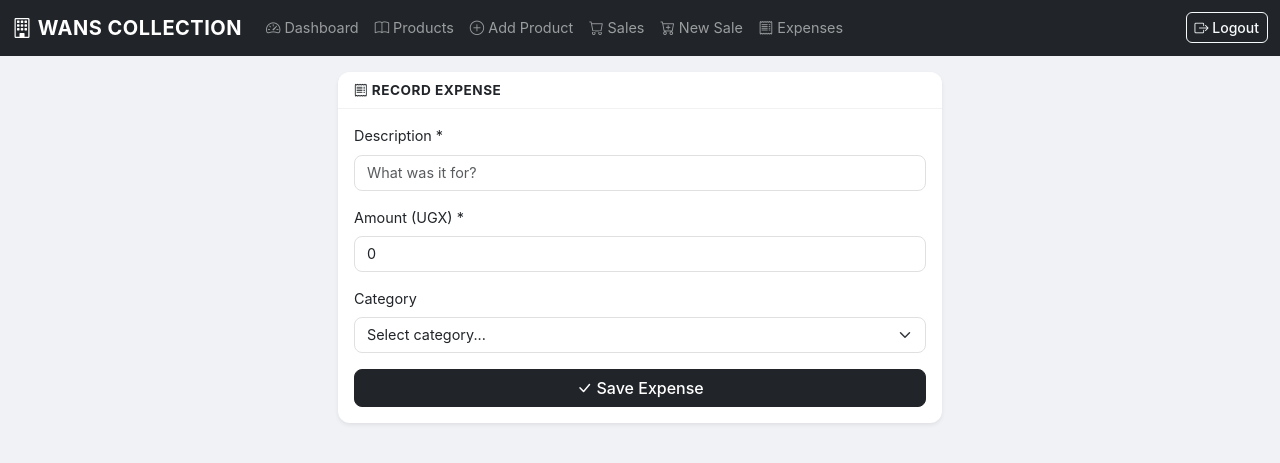
After one commit to rajabwans/wans-inventory, a Flask app: page /expenses/add in a window 1280 px wide. The commit adds this page. Shown: the top 463 px of the page. Run offline with Flask 3, Linux system fonts and the light colour scheme; the visitor is signed in with stand-in values (Sample User, id 1); some libraries are stand-ins or nearby versions.

Commit message:
Add Expenses module: new tab, CRUD routes, dashboard card, net profit calc

```diff
--- a/app.py
+++ b/app.py
@@ -65,6 +65,12 @@ SCHEMA_SQLITE = '''
         sale_date TIMESTAMP DEFAULT CURRENT_TIMESTAMP,
         FOREIGN KEY (product_id) REFERENCES products(id)
     );
+    CREATE TABLE IF NOT EXISTS expenses (
+        id INTEGER PRIMARY KEY AUTOINCREMENT,
+        description TEXT NOT NULL, amount REAL NOT NULL, category TEXT,
+        expense_date TIMESTAMP DEFAULT CURRENT_TIMESTAMP,
+        created_at TIMESTAMP DEFAULT CURRENT_TIMESTAMP
+    );
 '''
 
 SCHEMA_PG = '''
@@ -80,6 +86,12 @@ SCHEMA_PG = '''
         quantity_sold INTEGER NOT NULL, unit_price REAL NOT NULL,
         total_amount REAL NOT NULL, profit REAL NOT NULL, customer_name TEXT,
         sale_date TIMESTAMP DEFAULT CURRENT_TIMESTAMP
+    );
+    CREATE TABLE IF NOT EXISTS expenses (
+        id SERIAL PRIMARY KEY,
+        description TEXT NOT NULL, amount REAL NOT NULL, category TEXT,
+        expense_date TIMESTAMP DEFAULT CURRENT_TIMESTAMP,
+        created_at TIMESTAMP DEFAULT CURRENT_TIMESTAMP
     );
 '''
 
@@ -132,6 +144,7 @@ def dashboard():
     total_sales_amount = query(conn, 'SELECT COALESCE(SUM(total_amount),0) as t FROM sales').fetchone()['t']
     total_profit = query(conn, 'SELECT COALESCE(SUM(profit),0) as t FROM sales').fetchone()['t']
     total_possible_profit = query(conn, 'SELECT COALESCE(SUM((selling_price - buying_price) * quantity),0) as t FROM products').fetchone()['t']
+    total_expenses = query(conn, 'SELECT COALESCE(SUM(amount),0) as t FROM expenses').fetchone()['t']
     low_stock = query(conn, 'SELECT * FROM products WHERE quantity <= 5 ORDER BY quantity LIMIT 10').fetchall()
     recent_sales = query(conn, '''
         SELECT s.*, p.title FROM sales s
@@ -154,6 +167,7 @@ def dashboard():
     return render_template('dashboard.html', total_products=total_products, total_stock=total_stock,
                            total_invested=total_invested, total_sales_amount=total_sales_amount,
                            total_profit=total_profit, total_possible_profit=total_possible_profit,
+                           total_expenses=total_expenses,
                            low_stock=low_stock, recent_sales=recent_sales, recent_sales_count=recent_sales_count,
                            category_breakdown=category_breakdown, top_products=top_products)
 
@@ -286,6 +300,41 @@ def delete_sale(id):
     flash('Sale deleted', 'success')
     return redirect(url_for('sales'))
 
+@app.route('/expenses')
+@login_required
+def expenses():
+    conn = get_db()
+    all_expenses = query(conn, 'SELECT * FROM expenses ORDER BY expense_date DESC').fetchall()
+    total = query(conn, 'SELECT COALESCE(SUM(amount),0) as t FROM expenses').fetchone()['t']
+    db_close(conn)
+    return render_template('expenses.html', expenses=all_expenses, total=total)
+
+@app.route('/expenses/add', methods=['GET', 'POST'])
+@login_required
+def add_expense():
+    if request.method == 'POST':
+        description = request.form['description']
+        amount = float(request.form['amount'])
+        category = request.form.get('category', '')
+        conn = get_db()
+        query(conn, 'INSERT INTO expenses (description, amount, category) VALUES (?,?,?)',
+              (description, amount, category))
+        db_commit(conn)
+        db_close(conn)
+        flash('Expense added successfully', 'success')
+        return redirect(url_for('expenses'))
+    return render_template('add_expense.html')
+
+@app.route('/expenses/delete/<int:id>', methods=['POST'])
+@login_required
+def delete_expense(id):
+    conn = get_db()
+    query(conn, 'DELETE FROM expenses WHERE id = ?', (id,))
+    db_commit(conn)
+    db_close(conn)
+    flash('Expense deleted', 'success')
+    return redirect(url_for('expenses'))
+
 if __name__ == '__main__':
     port = int(os.environ.get('PORT', 5000))
     app.run(host='0.0.0.0', port=port, debug=not IS_PG)
--- /dev/null
+++ b/templates/add_expense.html
@@ -0,0 +1,40 @@
+{% extends "base.html" %}
+{% block title %}Add Expense{% endblock %}
+{% block content %}
+<div class="row justify-content-center">
+    <div class="col-md-6">
+        <div class="card shadow-sm">
+            <div class="card-header bg-white">
+                <strong><i class="bi bi-receipt"></i> Record Expense</strong>
+            </div>
+            <div class="card-body">
+                <form method="POST">
+                    <div class="mb-3">
+                        <label class="form-label">Description *</label>
+                        <input type="text" name="description" class="form-control" placeholder="What was it for?" required>
+                    </div>
+                    <div class="mb-3">
+                        <label class="form-label">Amount ({{ CURRENCY }}) *</label>
+                        <input type="number" step="1" name="amount" class="form-control" value="0" min="1" required>
+                    </div>
+                    <div class="mb-3">
+                        <label class="form-label">Category</label>
+                        <select name="category" class="form-select">
+                            <option value="">Select category...</option>
+                            <option>Transport</option>
+                            <option>Utilities</option>
+                            <option>Supplies</option>
+                            <option>Maintenance</option>
+                            <option>Marketing</option>
+                            <option>Salaries</option>
+                            <option>Rent</option>
+                            <option>Other</option>
+                        </select>
+                    </div>
+                    <button type="submit" class="btn btn-dark w-100"><i class="bi bi-check-lg"></i> Save Expense</button>
+                </form>
+            </div>
+        </div>
+    </div>
+</div>
+{% endblock %}
--- a/templates/base.html
+++ b/templates/base.html
@@ -25,6 +25,7 @@
                     <li class="nav-item"><a class="nav-link" href="{{ url_for('add_product') }}"><i class="bi bi-plus-circle"></i> Add Product</a></li>
                     <li class="nav-item"><a class="nav-link" href="{{ url_for('sales') }}"><i class="bi bi-cart"></i> Sales</a></li>
                     <li class="nav-item"><a class="nav-link" href="{{ url_for('add_sale') }}"><i class="bi bi-cart-plus"></i> New Sale</a></li>
+                    <li class="nav-item"><a class="nav-link" href="{{ url_for('expenses') }}"><i class="bi bi-receipt"></i> Expenses</a></li>
                 </ul>
                 <a class="btn btn-outline-light btn-sm" href="{{ url_for('logout') }}"><i class="bi bi-box-arrow-right"></i> Logout</a>
             </div>
```
Also changed, not shown: templates/dashboard.html (+11 -1 lines), templates/expenses.html (added, +56 -0 lines).
